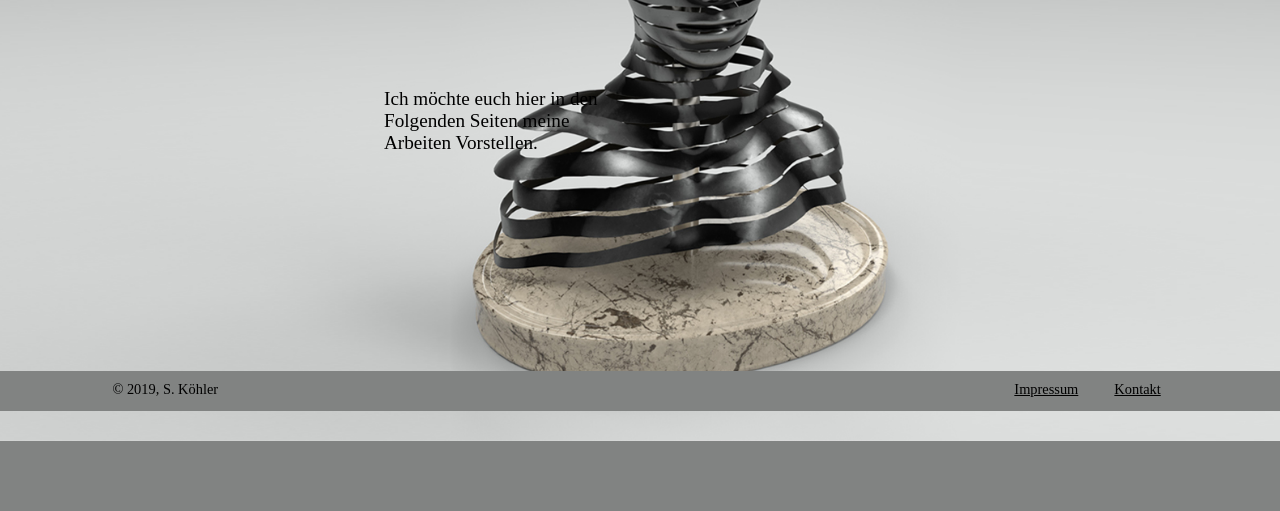
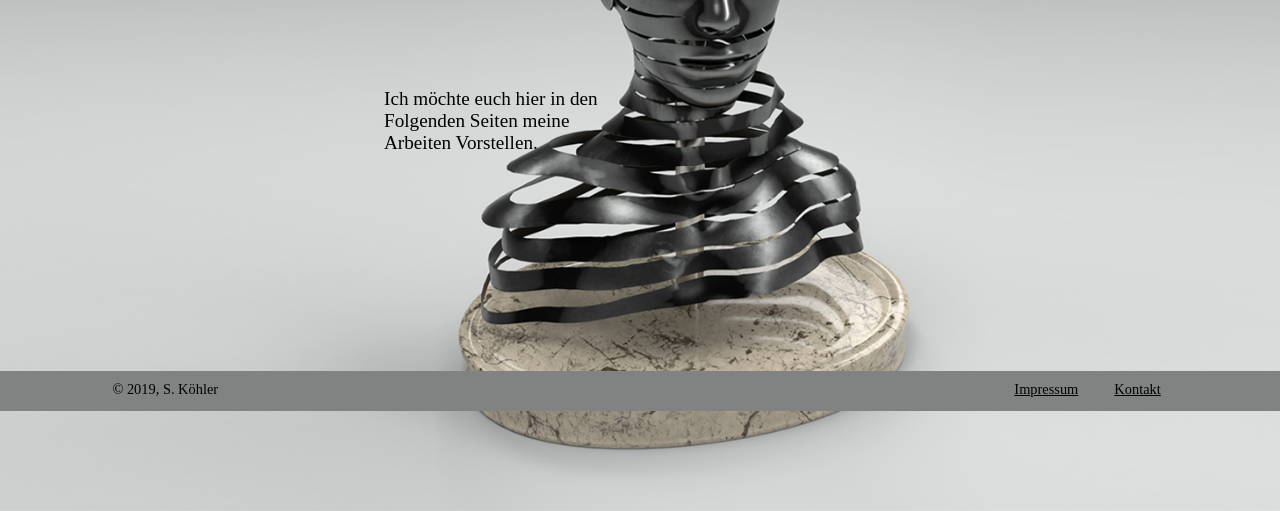
Before and after one commit to LovelessLavendel/3D-Artist-S.-K-hler-Handy-o, a plain HTML site: page index.html in a window 1280 px wide. Shown: the part 389-900 px from the top of the page. Before the commit the page ends 830 px from the top, so only its background shows below. Drawn offline with Linux system fonts and the light colour scheme.

Commit message:
Update scrolling.css

```diff
--- a/css/scrolling.css
+++ b/css/scrolling.css
@@ -622,7 +622,7 @@ Allgemeine Grundeinstellungen             ---*/
     }
 
     .section-0 {
-        padding-bottom: 330px;
+        padding-bottom: 400px;
 
     }
 
```
